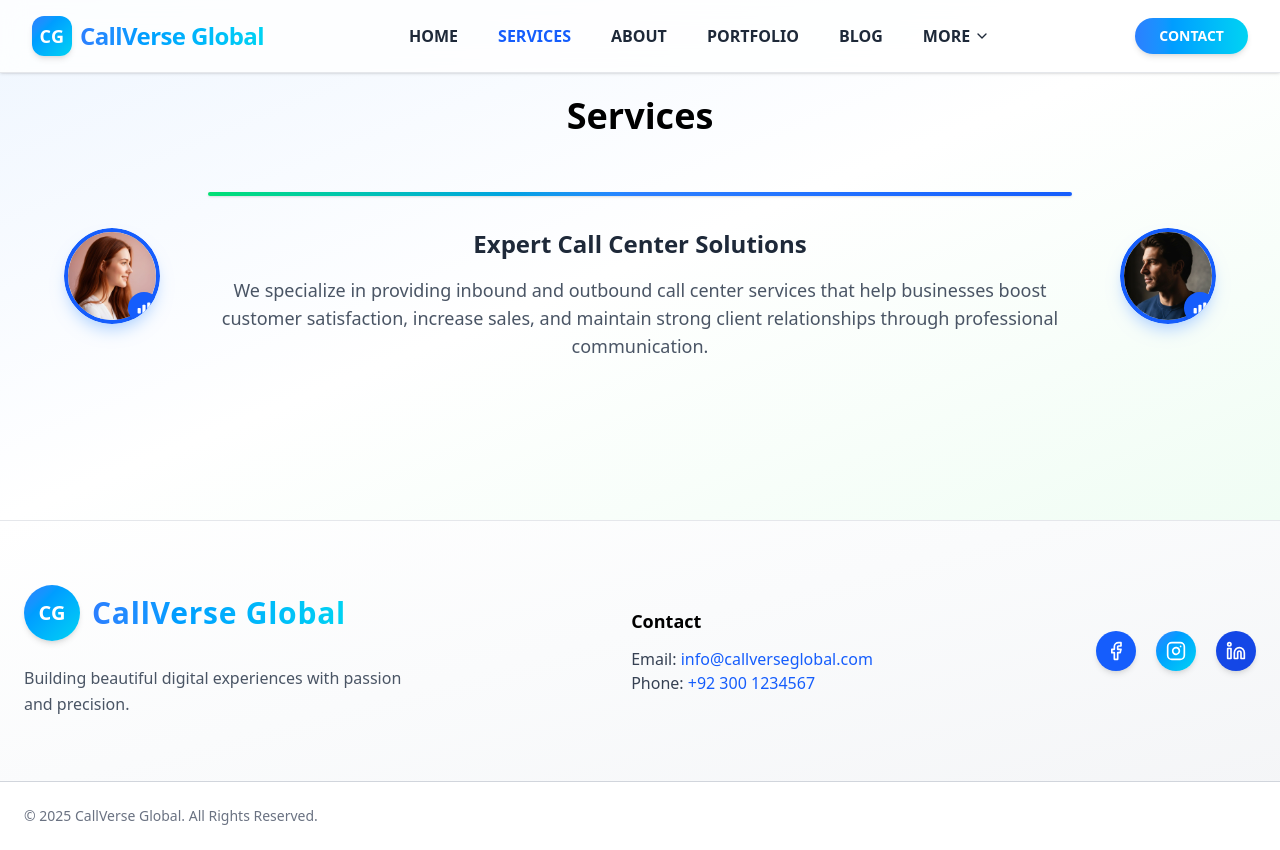
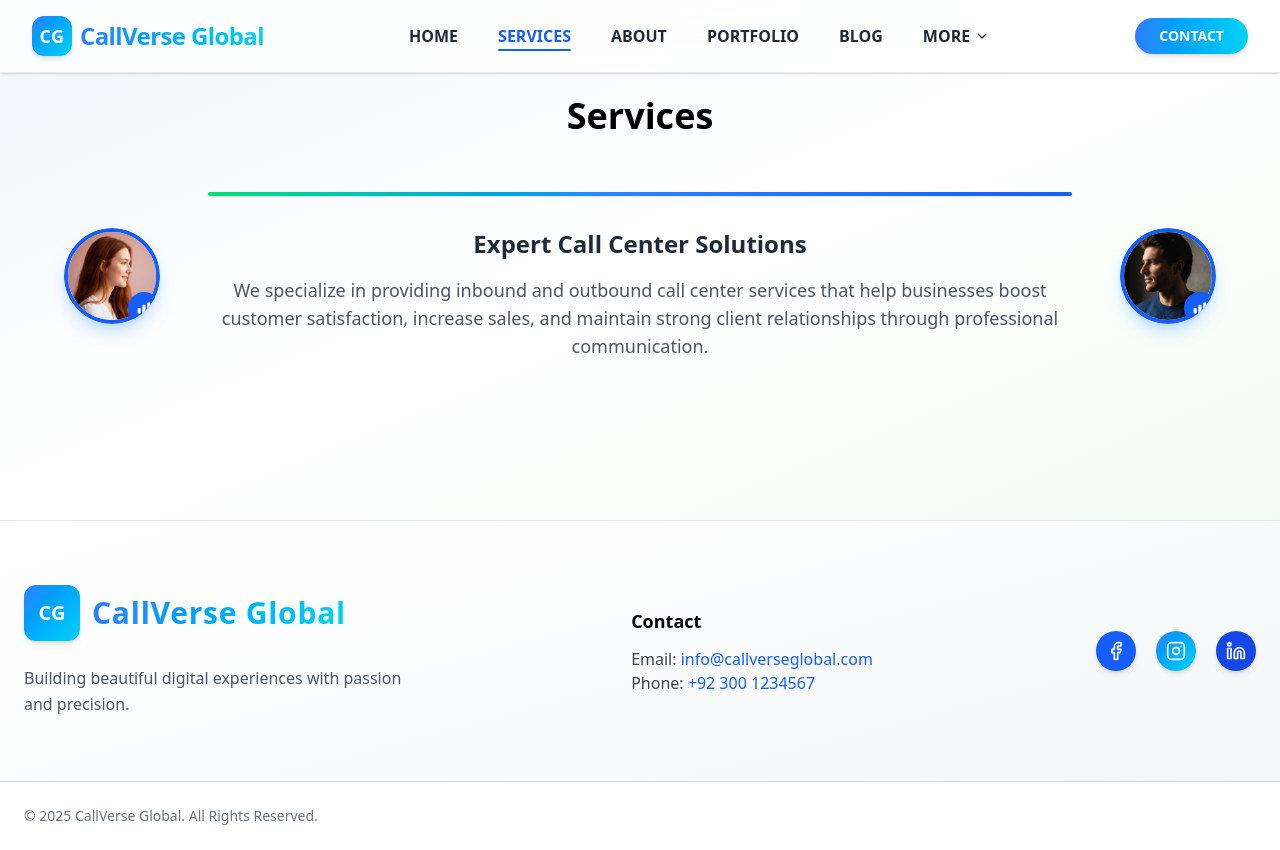
Before and after one commit to ArslanFaiz/Call-Center-Web, a React (Vite) app: page /services in a window 1280 px wide. Built offline with nearby package versions, Linux system fonts and the light colour scheme.

Commit message:
small ui adjustment

```diff
--- a/src/components/layout/footer.tsx
+++ b/src/components/layout/footer.tsx
@@ -12,7 +12,7 @@ export default function Footer() {
           {/* Logo Section */}
           <div className="flex flex-col gap-6">
             <div className="flex items-center gap-3">
-              <div className="w-14 h-14 bg-gradient-to-br from-blue-500 to-cyan-400 rounded-full flex items-center justify-center shadow-md">
+              <div className="w-14 h-14 bg-gradient-to-br from-blue-500 to-cyan-400 rounded-xl flex items-center justify-center shadow-md">
                 <span className="text-white font-extrabold text-xl">CG</span>
               </div>
               <span className="text-3xl font-extrabold bg-gradient-to-r from-blue-500 to-cyan-400 bg-clip-text text-transparent tracking-wide">
@@ -44,19 +44,19 @@ export default function Footer() {
           {/* Social Icons */}
           <div className="flex gap-5">
             <a
-              href="#"
+              href="https://www.facebook.com"
               className="w-10 h-10 bg-blue-600 rounded-full flex items-center justify-center text-white hover:bg-blue-700 transition-transform transform hover:-translate-y-1 hover:scale-105 shadow-md"
             >
               <Facebook size={20} />
             </a>
             <a
-              href="#"
+              href="https://www.instagram.com"
               className="w-10 h-10 bg-gradient-to-br from-blue-500 to-cyan-400 rounded-full flex items-center justify-center text-white hover:opacity-90 transition-transform transform hover:-translate-y-1 hover:scale-105 shadow-md"
             >
               <Instagram size={20} />
             </a>
             <a
-              href="#"
+              href="https://www.linkedin.com"
               className="w-10 h-10 bg-blue-700 rounded-full flex items-center justify-center text-white hover:bg-blue-800 transition-transform transform hover:-translate-y-1 hover:scale-105 shadow-md"
             >
               <Linkedin size={20} />
--- a/src/components/layout/header.tsx
+++ b/src/components/layout/header.tsx
@@ -32,11 +32,27 @@ export default function Header() {
       key={i}
       to={item.path}
       className={({ isActive }) =>
-                `relative font-semibold transition ${isActive ? activeClass : "text-gray-800"} hover:text-blue-600`
+        `group relative font-semibold transition-colors duration-100 ${
+          isActive ? "text-blue-600" : "text-gray-800"
+        } hover:text-blue-600`
       }
     >
       {item.name}
-              <span className="absolute left-0 bottom-[-3px] w-0 h-[2px] bg-blue-500 transition-all group-hover:w-full hover:w-full"></span>
+      <span
+        className={`
+          absolute left-0 bottom-[-3px] h-[2px] bg-blue-600 transition-all duration-300
+          ${"group-hover:w-full"}
+          ${"w-0"}
+          ${"rounded-full"}
+          ${"opacity-0 group-hover:opacity-100"}
+          ${"transition-[width,opacity]"}
+          ${"ease-in-out"}
+          ${
+            // keep underline when active
+            "group-[.text-blue-600]:w-full group-[.text-blue-600]:opacity-100"
+          }
+        `}
+      ></span>
     </NavLink>
   ))}
   <div className="flex items-center gap-1 cursor-pointer group">
@@ -47,9 +63,10 @@ export default function Header() {
   </div>
 </nav>
 
+
         {/* Contact Button (Linked) */}
         <NavLink to="/contact">
-          <Button className="hidden sm:inline-flex bg-gradient-to-r from-blue-500 to-cyan-400 text-white font-semibold px-6 py-2 rounded-full shadow-md hover:shadow-lg hover:scale-105 transition-transform">
+          <Button className="hidden sm:inline-flex cursor-pointer bg-gradient-to-r from-blue-500 to-cyan-400 text-white font-semibold px-6 py-2 rounded-full shadow-md hover:shadow-lg hover:scale-105 transition-transform">
             CONTACT
           </Button>
         </NavLink>
--- a/src/features/home/features.tsx
+++ b/src/features/home/features.tsx
@@ -21,7 +21,7 @@ export default function Features() {
           viewport={{ once: true }}
           className="text-center mb-20"
         >
-          <p className="text-blue-600 font-semibold text-sm uppercase tracking-wider mb-3">
+          <p className="text-blue-600 font-semibold text-lg uppercase tracking-wider mb-3">
             Our Features
           </p>
           <h2 className="text-4xl sm:text-5xl font-extrabold text-gray-900 leading-tight">
--- a/src/features/home/hero.tsx
+++ b/src/features/home/hero.tsx
@@ -1,9 +1,13 @@
 "use client"
 
 import { motion } from "framer-motion"
+import { useState } from "react"
 import { Button } from "../../components/ui/button"
+import { NavLink } from "react-router-dom"
 
 export default function Hero() {
+  const [showInfo, setShowInfo] = useState(false)
+
   return (
     <section className="relative py-28 px-6 lg:px-8 bg-gradient-to-br from-blue-50 via-white to-indigo-50 overflow-hidden">
       {/* Background Decorative Elements */}
@@ -54,16 +58,41 @@ export default function Hero() {
           transition={{ duration: 1, ease: "easeOut", delay: 0.6 }}
           className="flex flex-col sm:flex-row justify-center items-center gap-4"
         >
-          <Button className="bg-gradient-to-r from-blue-600 to-teal-400 text-white font-semibold px-8 py-4 rounded-full shadow-md hover:shadow-lg hover:scale-105 transition-transform">
-            Get Started
-          </Button>
+          <NavLink to={"/contact"}>
+            <Button className="bg-gradient-to-r cursor-pointer from-blue-600 to-teal-400 text-white font-semibold px-8 py-4 rounded-full shadow-md hover:shadow-lg hover:scale-105 transition-transform">
+              Get Started
+            </Button>
+          </NavLink>
+
           <Button
             variant="outline"
-            className="border-2 border-blue-500 text-blue-600 font-semibold px-8 py-4 rounded-full hover:bg-blue-50 transition"
+            onClick={() => setShowInfo(!showInfo)}
+            className="border-2 border-blue-500 cursor-pointer text-blue-600 font-semibold px-8 py-4 rounded-full hover:bg-blue-100 hover:text-blue-700 hover:border-blue-600 transition-all duration-300"
           >
             Learn More
           </Button>
         </motion.div>
+
+        {/* Instruction Box */}
+        {showInfo && (
+          <motion.div
+            initial={{ opacity: 0, y: 20 }}
+            animate={{ opacity: 1, y: 0 }}
+            transition={{ duration: 0.6 }}
+            className="mt-10 max-w-2xl mx-auto bg-white/80 backdrop-blur-sm border border-blue-100 shadow-md rounded-2xl p-6 text-gray-700"
+          >
+            <h3 className="text-xl font-semibold text-blue-600 mb-3">
+              What We Offer at CallVerse Global
+            </h3>
+            <ul className="text-left list-disc list-inside space-y-2">
+              <li>📞 24/7 call handling by professional agents.</li>
+              <li>📅 Appointment scheduling and follow-ups.</li>
+              <li>💬 Real-time updates and CRM integration.</li>
+              <li>📈 Performance reports and analytics insights.</li>
+              <li>🤝 Dedicated team for lead conversion and client support.</li>
+            </ul>
+          </motion.div>
+        )}
       </div>
     </section>
   )
--- a/src/features/home/ourGoal.tsx
+++ b/src/features/home/ourGoal.tsx
@@ -46,7 +46,7 @@ export default function OurGoal() {
           viewport={{ once: true }}
           className="text-center mb-20"
         >
-          <p className="text-yellow-300 font-semibold text-sm tracking-widest mb-3">
+          <p className="text-yellow-300 font-semibold text-lg tracking-widest mb-3">
             OUR GOAL
           </p>
           <h1 className="text-4xl md:text-6xl font-extrabold leading-tight mb-4">
--- a/src/features/home/services.tsx
+++ b/src/features/home/services.tsx
@@ -107,7 +107,7 @@ export default function Services() {
           viewport={{ once: true }}
           className="space-y-8 text-center lg:text-left"
         >
-          <p className="text-lime-400 font-semibold tracking-widest text-sm uppercase">Our Services</p>
+          <p className="text-lime-400 font-semibold tracking-widest text-lg uppercase">Our Services</p>
           <h2 className="text-5xl lg:text-6xl font-bold leading-tight">
             We Only Provide <br />
             <span className="text-lime-400">Individual Bookers</span>
--- a/src/features/home/whyChooseUs.tsx
+++ b/src/features/home/whyChooseUs.tsx
@@ -29,7 +29,7 @@ export default function WhyChooseUs() {
           className="space-y-10"
         >
           <div>
-            <p className="text-lime-500 font-semibold text-sm tracking-wider mb-4 uppercase">Why Choose Us</p>
+            <p className="text-lime-500 font-semibold text-lg tracking-wider mb-4 uppercase">Why Choose Us</p>
             <h1 className="text-5xl lg:text-6xl font-bold text-gray-900 leading-tight mb-6">
               We Are <span className="text-blue-600">Focused</span> On <br />
               Your Success!
```
Lines whose indentation alone changed are shown as unchanged.
